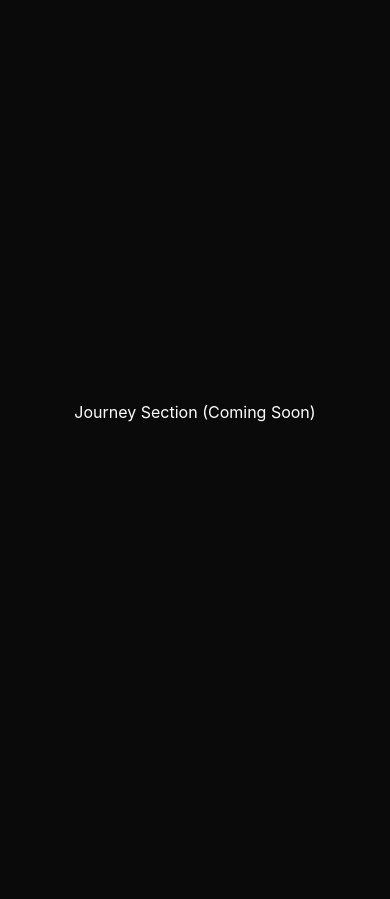
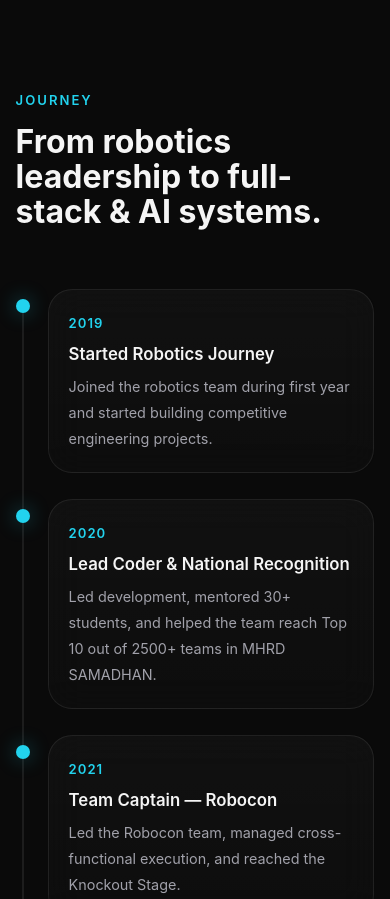
Before and after one commit to SG-07/portfolio, a React app: page / in a window 390 px wide. Shown: the part 7640-8539 px from the top of the page. Built offline with nearby package versions, Linux system fonts and the light colour scheme; the HTML template or start-up script is replaced by a standard one.

Commit message:
Timeline section done

```diff
--- /dev/null
+++ b/src/components/timeline/Journey.css
@@ -0,0 +1,200 @@
+.journey-section {
+  padding: 120px 0;
+}
+
+.journey-container {
+  width: min(950px, 92%);
+  margin: 0 auto;
+}
+
+/* =========================
+   HEADER
+========================= */
+
+.journey-header {
+  margin-bottom: 60px;
+}
+
+.journey-label {
+  margin-bottom: 14px;
+
+  color: var(--accent-cyan);
+
+  font-size: 0.82rem;
+  font-weight: 600;
+
+  letter-spacing: 2px;
+
+  text-transform: uppercase;
+}
+
+.journey-heading {
+  max-width: 720px;
+
+  color: var(--text-primary);
+
+  font-size: clamp(2rem, 4vw, 3.4rem);
+  font-weight: 700;
+
+  line-height: 1.08;
+}
+
+/* =========================
+   TIMELINE
+========================= */
+
+.timeline {
+  position: relative;
+
+  display: flex;
+  flex-direction: column;
+
+  gap: 26px;
+}
+
+.timeline-item {
+  position: relative;
+
+  display: flex;
+  gap: 24px;
+}
+
+/* =========================
+   LEFT SIDE
+========================= */
+
+.timeline-dot {
+  position: relative;
+
+  width: 14px;
+  height: 14px;
+
+  margin-top: 10px;
+
+  border-radius: 50%;
+
+  background: var(--accent-cyan);
+
+  flex-shrink: 0;
+
+  box-shadow:
+    0 0 20px
+    rgba(34, 211, 238, 0.4);
+}
+
+.timeline-line {
+  position: absolute;
+
+  top: 24px;
+  left: 6px;
+
+  width: 2px;
+  height: calc(100% + 26px);
+
+  background:
+    rgba(255, 255, 255, 0.08);
+}
+
+/* =========================
+   CONTENT
+========================= */
+
+.timeline-content {
+  flex: 1;
+
+  padding: 22px 24px;
+
+  border-radius: 24px;
+
+  background:
+    linear-gradient(
+      180deg,
+      rgba(255, 255, 255, 0.03),
+      rgba(255, 255, 255, 0.015)
+    );
+
+  border:
+    1px solid
+    rgba(255, 255, 255, 0.08);
+
+  backdrop-filter: blur(18px);
+  -webkit-backdrop-filter: blur(18px);
+
+  transition:
+    transform 0.3s ease,
+    border-color 0.3s ease,
+    box-shadow 0.3s ease;
+}
+
+.timeline-content:hover {
+  transform: translateY(-3px);
+
+  border-color:
+    rgba(34, 211, 238, 0.18);
+
+  box-shadow:
+    0 0 30px
+    rgba(34, 211, 238, 0.08);
+}
+
+.timeline-year {
+  display: inline-block;
+
+  margin-bottom: 10px;
+
+  color: var(--accent-cyan);
+
+  font-size: 0.82rem;
+  font-weight: 600;
+
+  letter-spacing: 1px;
+}
+
+.timeline-title {
+  margin-bottom: 10px;
+
+  color: var(--text-primary);
+
+  font-size: 1.2rem;
+  font-weight: 600;
+}
+
+.timeline-description {
+  color: var(--text-secondary);
+
+  line-height: 1.8;
+
+  font-size: 0.95rem;
+}
+
+/* =========================
+   RESPONSIVE
+========================= */
+
+@media (max-width: 768px) {
+  .journey-section {
+    padding: 100px 0;
+  }
+
+  .journey-heading {
+    font-size: 2rem;
+  }
+
+  .timeline-content {
+    padding: 20px;
+  }
+}
+
+@media (max-width: 480px) {
+  .timeline-item {
+    gap: 18px;
+  }
+
+  .timeline-title {
+    font-size: 1.05rem;
+  }
+
+  .timeline-description {
+    font-size: 0.9rem;
+  }
+}
--- /dev/null
+++ b/src/components/timeline/Journey.jsx
@@ -0,0 +1,97 @@
+import { motion } from "framer-motion";
+
+import {
+  timelineData,
+} from "./journeyData";
+
+import "./Journey.css";
+
+const Journey = () => {
+  return (
+    <section
+      className="journey-section"
+      id="journey"
+    >
+      <div className="journey-container">
+
+        {/* heading */}
+        <div className="journey-header">
+
+          <p className="journey-label">
+            JOURNEY
+          </p>
+
+          <h2 className="journey-heading">
+            From robotics leadership
+            to full-stack & AI systems.
+          </h2>
+
+        </div>
+
+        {/* timeline */}
+        <div className="timeline">
+
+          {timelineData.map(
+            (item, index) => (
+              <motion.div
+                key={item.year}
+                className="timeline-item"
+                initial={{
+                  opacity: 0,
+                  y: 30,
+                }}
+                whileInView={{
+                  opacity: 1,
+                  y: 0,
+                }}
+                viewport={{
+                  once: true,
+                }}
+                transition={{
+                  duration: 0.5,
+                  delay:
+                    index * 0.08,
+                }}
+              >
+
+                {/* line */}
+                {index !==
+                  timelineData.length -
+                    1 && (
+                  <span className="timeline-line" />
+                )}
+
+                {/* dot */}
+                <div className="timeline-dot" />
+
+                {/* content */}
+                <div className="timeline-content">
+
+                  <span className="timeline-year">
+                    {item.year}
+                  </span>
+
+                  <h3 className="timeline-title">
+                    {item.title}
+                  </h3>
+
+                  <p className="timeline-description">
+                    {
+                      item.description
+                    }
+                  </p>
+
+                </div>
+
+              </motion.div>
+            )
+          )}
+
+        </div>
+
+      </div>
+    </section>
+  );
+};
+
+export default Journey;
--- /dev/null
+++ b/src/components/timeline/journeyData.js
@@ -0,0 +1,61 @@
+export const timelineData = [
+  {
+    year: "2019",
+
+    title:
+      "Started Robotics Journey",
+
+    description:
+      "Joined the robotics team during first year and started building competitive engineering projects.",
+  },
+
+  {
+    year: "2020",
+
+    title:
+      "Lead Coder & National Recognition",
+
+    description:
+      "Led development, mentored 30+ students, and helped the team reach Top 10 out of 2500+ teams in MHRD SAMADHAN.",
+  },
+
+  {
+    year: "2021",
+
+    title:
+      "Team Captain — Robocon",
+
+    description:
+      "Led the Robocon team, managed cross-functional execution, and reached the Knockout Stage.",
+  },
+
+  {
+    year: "2022",
+
+    title:
+      "Mentorship & Career Shift",
+
+    description:
+      "Mentored junior students while preparing for competitive government examinations.",
+  },
+
+  {
+    year: "2025",
+
+    title:
+      "Full-Stack Development Journey",
+
+    description:
+      "Started focusing on scalable backend systems, full-stack applications, and production-ready architecture.",
+  },
+
+  {
+    year: "2026",
+
+    title:
+      "AI & System Design",
+
+    description:
+      "Exploring AI workflows, distributed systems, cloud infrastructure, and intelligent product engineering.",
+  },
+];
--- a/src/pages/Home.jsx
+++ b/src/pages/Home.jsx
@@ -3,7 +3,7 @@ import About from "../components/about/About";
 import Skills from "../components/techstack/TechStack";
 import Projects from "../components/projects/Projects";
 import Approach from "../components/approach/Approach";
-// import Journey from "../components/journey/Journey";
+import Journey from "../components/timeline/Journey";
 // import Contact from "../components/contact/Contact";
 
 const Home = () => {
@@ -37,17 +37,8 @@ const Home = () => {
 
       {/* JOURNEY */}
       <section
-        id="journey"
-        style={{
-          minHeight: "100vh",
-          padding: "120px 24px",
-          display: "flex",
-          alignItems: "center",
-          justifyContent: "center",
-          color: "white",
-        }}
-      >
-        Journey Section (Coming Soon)
+        id="journey">
+        <Journey />
       </section>
 
       {/* CONTACT */}
```
